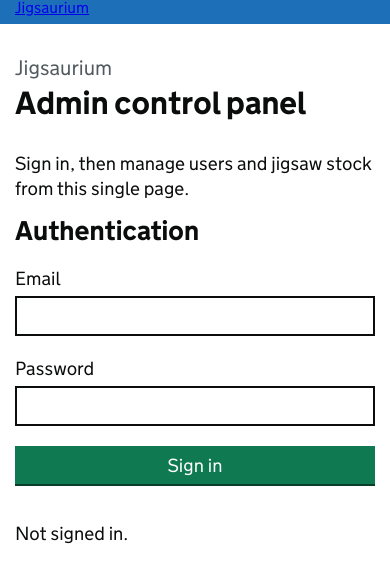
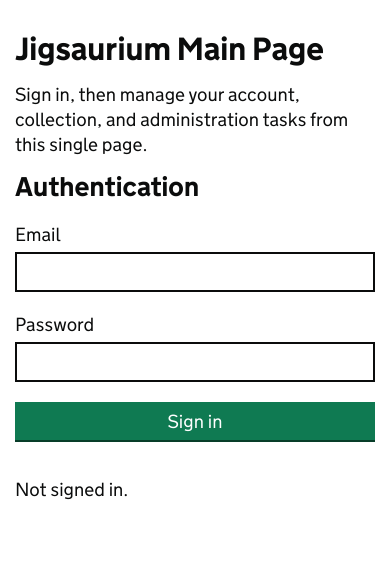
Before and after one commit to turbotas/Jigsaurium, a Flask app: page / in a window 390 px wide. Shown: the top 583 px of the page. Run offline with Flask 3, Linux system fonts and the light colour scheme; data that the repository does not hold is empty; some libraries are stand-ins or nearby versions.

Commit message:
Optimize main page UI flow

```diff
--- a/app/static/css/styles.css
+++ b/app/static/css/styles.css
@@ -1,7 +1,3 @@
-.govuk-header {
-  border-bottom: 8px solid #1d70b8;
-}
-
 .govuk-main-wrapper {
   padding-top: 32px;
 }
@@ -10,12 +6,75 @@
   max-width: 1240px;
 }
 
-.govuk-header__container.govuk-width-container {
-  max-width: 1240px;
+.govuk-caption-l {
+  color: #505a5f;
 }
 
-.govuk-caption-l {
-  color: #505a5f;
+.app-page-header {
+  display: flex;
+  align-items: flex-start;
+  justify-content: space-between;
+  gap: 16px;
+}
+
+.app-page-header__actions {
+  margin-left: auto;
+}
+
+@media (max-width: 40.0625em) {
+  .app-page-header {
+    flex-direction: column;
+    align-items: stretch;
+  }
+
+  .app-page-header__actions {
+    margin-left: 0;
+  }
+}
+
+.app-workspace-tabs {
+  border-bottom: 1px solid #b1b4b6;
+}
+
+.app-workspace-tabs__list {
+  display: flex;
+  flex-wrap: wrap;
+  gap: 8px;
+  list-style: none;
+  margin: 0;
+  padding: 0;
+}
+
+.app-workspace-tab {
+  border: 1px solid #b1b4b6;
+  border-bottom: 0;
+  background: #f3f2f1;
+  color: #0b0c0c;
+  cursor: pointer;
+  font: inherit;
+  font-family: "GDS Transport", arial, sans-serif;
+  font-weight: 700;
+  line-height: 1.25;
+  margin: 0;
+  min-height: 44px;
+  padding: 10px 16px;
+}
+
+.app-workspace-tab:hover {
+  background: #dbdad9;
+}
+
+.app-workspace-tab:focus-visible {
+  outline: 3px solid #ffdd00;
+  outline-offset: 0;
+  position: relative;
+  z-index: 1;
+}
+
+.app-workspace-tab.is-active {
+  background: #ffffff;
+  border-bottom: 3px solid #1d70b8;
+  margin-bottom: -1px;
 }
 
 .table-scroll-wrap {
--- a/app/templates/base.html
+++ b/app/templates/base.html
@@ -12,13 +12,6 @@
       document.body.className += " js-enabled";
     </script>
     <a href="#main-content" class="govuk-skip-link" data-module="govuk-skip-link">Skip to main content</a>
-    <header class="govuk-header" data-module="govuk-header">
-      <div class="govuk-header__container govuk-width-container">
-        <div class="govuk-header__content">
-          <a href="/" class="govuk-header__link govuk-header__link--service-name">Jigsaurium</a>
-        </div>
-      </div>
-    </header>
     <main class="govuk-main-wrapper" id="main-content">
       <div class="govuk-width-container app-main-container">
         {% block content %}{% endblock %}
--- a/app/templates/home.html
+++ b/app/templates/home.html
@@ -1,9 +1,15 @@
 {% extends "base.html" %}
 
 {% block content %}
-  <span class="govuk-caption-l">Jigsaurium</span>
-  <h1 class="govuk-heading-xl">Admin control panel</h1>
-  <p class="govuk-body">Sign in, then manage users and jigsaw stock from this single page.</p>
+  <div class="app-page-header govuk-!-margin-bottom-4">
+    <div>
+      <h1 class="govuk-heading-xl govuk-!-margin-bottom-0">Jigsaurium Main Page</h1>
+    </div>
+    <div id="sign-out-controls" class="app-page-header__actions" hidden>
+      <button id="logout-button" type="button" class="govuk-button govuk-button--secondary govuk-!-margin-bottom-0" data-module="govuk-button">Sign out</button>
+    </div>
+  </div>
+  <p class="govuk-body">Sign in, then manage your account, collection, and administration tasks from this single page.</p>
 
   <div id="app-feedback" class="govuk-notification-banner govuk-notification-banner--success" hidden>
     <div class="govuk-notification-banner__header">
@@ -14,7 +20,7 @@
     </div>
   </div>
 
-  <section class="govuk-!-margin-bottom-8" aria-labelledby="auth-heading">
+  <section id="auth-section" class="govuk-!-margin-bottom-8" aria-labelledby="auth-heading">
     <h2 id="auth-heading" class="govuk-heading-l">Authentication</h2>
     <form id="login-form" class="govuk-!-margin-bottom-4">
       <div id="auth-credentials-wrap" class="govuk-grid-row">
@@ -34,12 +40,23 @@
       <div id="sign-in-controls">
         <button type="submit" class="govuk-button" data-module="govuk-button">Sign in</button>
       </div>
-      <div id="sign-out-controls" hidden>
-        <button id="logout-button" type="button" class="govuk-button govuk-button--secondary" data-module="govuk-button">Sign out</button>
-      </div>
     </form>
     <p class="govuk-body" id="session-summary">Not signed in.</p>
   </section>
+
+  <nav id="workspace-tabs" class="app-workspace-tabs govuk-!-margin-bottom-6" aria-label="Main page sections" hidden>
+    <ul class="app-workspace-tabs__list" role="tablist">
+      <li class="app-workspace-tabs__item" role="presentation">
+        <button id="workspace-tab-collection" class="app-workspace-tab" type="button" role="tab" aria-selected="false" aria-controls="jigsaws-section" tabindex="-1" data-workspace-tab="collection">Collection</button>
+      </li>
+      <li class="app-workspace-tabs__item" role="presentation">
+        <button id="workspace-tab-account" class="app-workspace-tab" type="button" role="tab" aria-selected="false" aria-controls="account-section" tabindex="-1" data-workspace-tab="account">My account</button>
+      </li>
+      <li class="app-workspace-tabs__item" role="presentation">
+        <button id="workspace-tab-admin" class="app-workspace-tab" type="button" role="tab" aria-selected="false" aria-controls="users-section" tabindex="-1" data-workspace-tab="admin">Admin</button>
+      </li>
+    </ul>
+  </nav>
 
   <section id="account-section" class="govuk-!-margin-bottom-8" aria-labelledby="account-heading" hidden>
     <h2 id="account-heading" class="govuk-heading-l">My account</h2>
```
Also changed, not shown: tests/test_app.py (+3 -1 lines), app/static/js/app.js.
